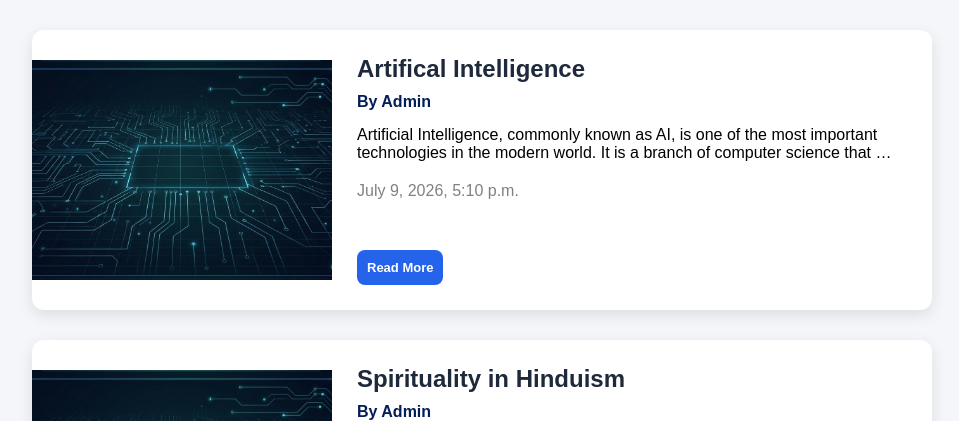
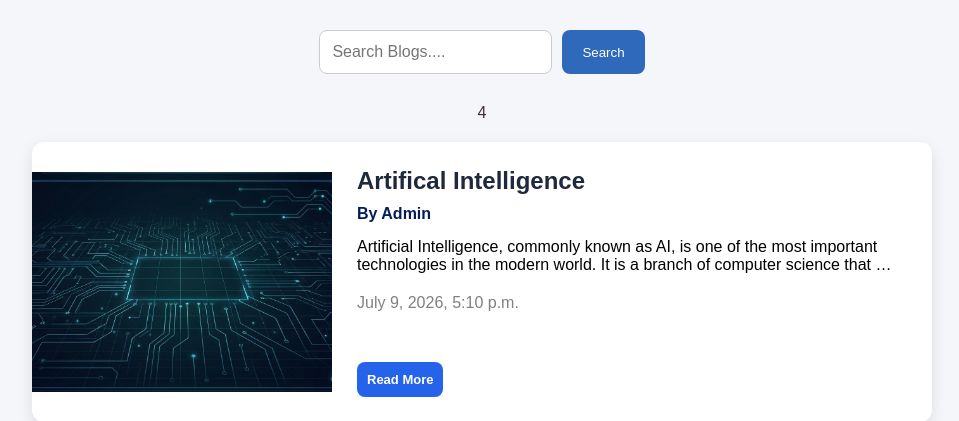
Before and after one commit to khushijeth/Blog-Website, a Django app: page / in a window 1280 px wide. Shown: the part 180-601 px from the top of the page, without its empty margins (158-1117 px from the left). Run offline with Django 5.2, Linux system fonts and the light colour scheme; data comes from the database, SQL or seed files in the repository.

Commit message:
search bar added

```diff
--- a/blogapp/blog/static/style.css
+++ b/blogapp/blog/static/style.css
@@ -214,6 +214,7 @@ main{
     background:#0a76a5;
 }
 
+
 /* blog_detail.html page */
 .detail-card{
     max-width: 900px;
@@ -296,6 +297,47 @@ main{
     transform:translateY(-2px);
 }
 
+/* Search Bar */
+
+.search-form{
+    display:flex;
+    gap:10px;
+    margin-bottom:30px;
+}
+
+.search-form input{
+    flex:1;
+    padding:12px;
+    border:1px solid #ccc;
+    border-radius:8px;
+    font-size:16px;
+    /* margin: 5px; */
+}
+
+.search-form input:focus{
+    outline:none;
+    border-color:#38bdf8;
+}
+
+.search-btn{
+    padding:10px 20px;
+    border:none;
+    border-radius:8px;
+    background:#2e69bb;
+    color:white;
+    cursor:pointer;
+    transition:.3s;
+}
+
+.search-btn:hover{
+    background:#0a76a5;
+}
+
+.result-count{
+    margin-bottom: 20px;
+    color: #442c2c;
+}
+
 /* Footer */
 
 footer{
--- a/blogapp/blog/templates/home.html
+++ b/blogapp/blog/templates/home.html
@@ -15,6 +15,22 @@ Home
     </a>
 
 </div>
+
+<form method="GET" class="search-form">
+    <input
+        type="text"
+        name="q"
+        placeholder="Search Blogs...."
+        value="{{ query|default:'' }}"
+    >
+    <button type="submit" class="search-btn">
+        Search
+    </button>
+</form>
+
+<p class="result-count">
+    {{ blogs|length }}
+</p>
 
 {% if blogs %}
 
--- a/blogapp/blog/views.py
+++ b/blogapp/blog/views.py
@@ -5,15 +5,25 @@ from . forms import BlogForm , RegisterForm
 from django.contrib.auth import login
 from django.views.decorators.csrf import csrf_protect
 from django.contrib.auth.decorators import login_required
+from django.db.models import Q
+
 
 # Create your views here.
 # def home(request):
 #     return HttpResponse("Hello User !!")
 def home(request):
+    query = request.GET.get("q")
     blogs=Blog.objects.all().order_by("-created_at")
 
+    if query:
+        blogs = blogs.filter(
+            # you combine multiple search conditions using OR(|) optr
+            Q(title__icontains=query) |
+            Q(content__icontains=query)
+        )
+
     context={
-        'blogs':blogs
+        'blogs':blogs, "query":query
     }
     return render(request,"home.html",context)
 
```
